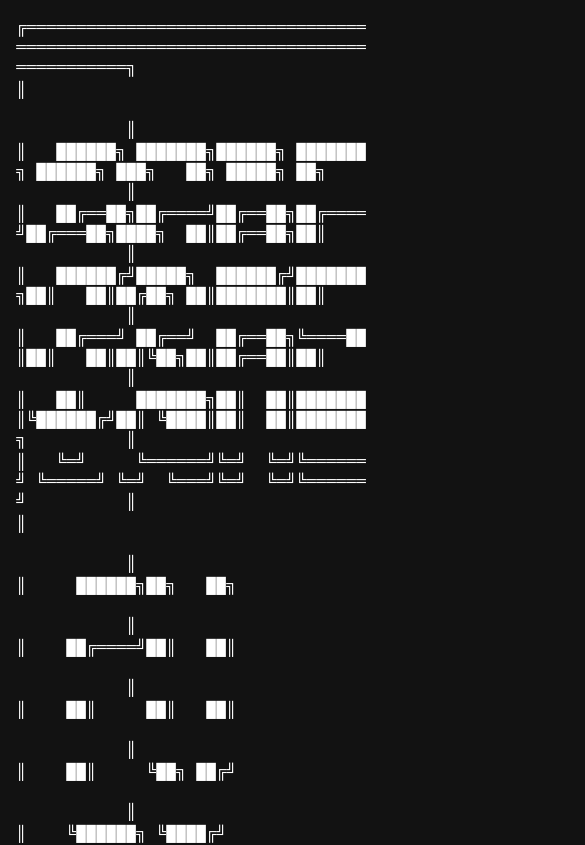
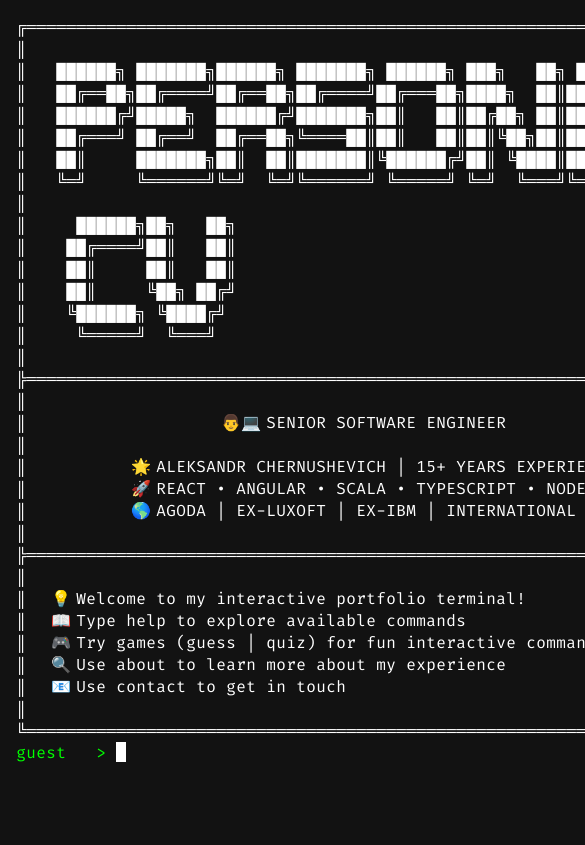
Before and after one commit to cherSan/cv2, a React (Vite) app in the folder apps/cv/: page / in a window 390 px wide. Shown: the top 845 px of the page, 585 px wide, since content can reach past the window. Built offline with nearby package versions, Linux system fonts and the light colour scheme; a web font is replaced by a local one.

Commit message:
fix mobile

```diff
--- a/apps/cv/src/styles.scss
+++ b/apps/cv/src/styles.scss
@@ -2,9 +2,10 @@ body {
   margin: 0;
   padding: 0;
   max-width: 100dvw;
-  min-width: 100dvw;
+  width: calc(100dvw - 20px);
   min-height: 100dvh;
-  overflow-x: hidden;
+  overflow-x: auto;
+  min-width: 890px;
   overflow-y: scroll;
   background-color: #121212;
   font-family:
@@ -15,6 +16,7 @@ body {
     'Twemoji Mozilla',      /* можно добавить кастомно */
     monospace;
   font-size: 16px;
+  box-sizing: border-box;
 }
 
 .mobile-warning {
```
